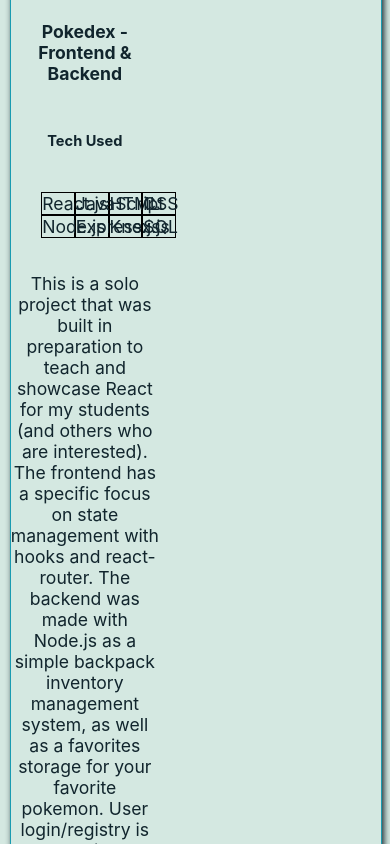
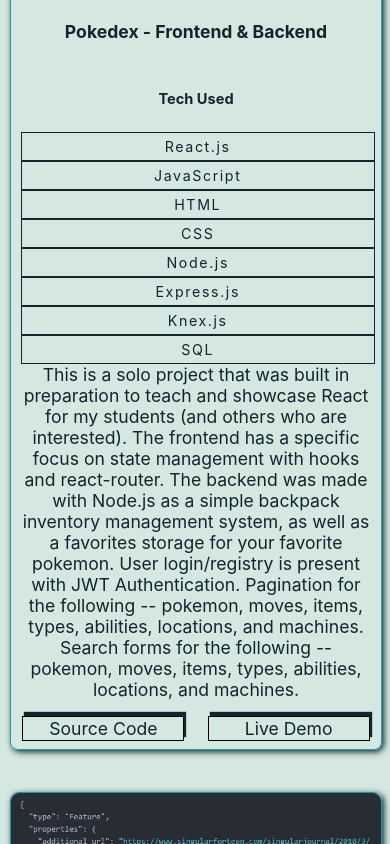
Before and after one commit to leachcoding/ReactPortfolio, a React (Create React App) app in the folder react-portfolio/: page / in a window 390 px wide. Shown: the part 2880-3724 px from the top of the page. Built offline with nearby package versions, Linux system fonts and the light colour scheme.

Commit message:
Most project work done -- near finished for blogs section

```diff
--- a/react-portfolio/src/components/Misc.css
+++ b/react-portfolio/src/components/Misc.css
@@ -10,20 +10,43 @@
   display: flex;
   flex-direction: column;
   background-color: #2fb7cf;
+  align-items: center;
+}
+
+.misc .pointedDiv h1 {
+  width: 50%;
+  text-align: center;
+  text-decoration: underline;
+  text-decoration-style: dashed;
+  border-bottom-style: ridge;
 }
 
 .misc .rowMisc {
   display: flex;
+  justify-content: center;
 }
 
 .misc .rowMisc .blogMisc {
   display: flex;
   flex-direction: column;
-  flex: 1 1 auto;
+  align-items: center;
+  flex: 2 1 auto;
 }
 
 .misc .rowMisc .courseMisc {
   display: flex;
   flex-direction: column;
-  flex: 2 1 auto;
+  align-items: center;
+  flex: 3 1 auto;
 }
+
+.misc a {
+  text-decoration: none;
+  color: #11252d;
+  transition: 0.3s;
+}
+
+.misc a:hover {
+  background-color: #2fb7cf;
+  color: #d4e8e1;
+}
--- a/react-portfolio/src/components/Projects.css
+++ b/react-portfolio/src/components/Projects.css
@@ -63,6 +63,7 @@
 
 .projects .projectCard h4, .projects .projectCard h5 {
   text-align: center;
+  height: 5%;
 }
 
 .projects .projectCard1, .projects .projectCard2, .projects .projectCard3, .projects .projectCard4, .projects .projectCard5, .projects .projectCard6 {
@@ -80,8 +81,41 @@
   display: flex;
   flex-direction: column;
 }
+.project1Info ul {
+  width: 95%;
+  margin: auto;
+}
+.project1Info ul li {
+  background: #d4e8e1;
+  color: #11252d;
+  align-items: center;
+  display: flex;
+  flex-wrap: wrap;
+  align-content: center;
+  justify-content: center;
+  width: 100%;
+  padding: 5px 0px 5px 0px;
+  font-size: 0.85rem;
+  margin-left: -30px;
+  border: 1px solid #11252d;
+  transition: 0.3s;
+  font-size: 0.89rem;
+  letter-spacing: 0.1rem;
+}
+
+.project1Info ul li:hover {
+  background: #11252d;
+  color: #d4e8e1;
+  border: 0.3rem ridge #125665;
+  font-size: 1.2rem;
+  border-top-color: #2fb7cf;
+  border-left-color: #2fb7cf;
+}
+
 .project1Info p{
-  height: 50%;
+  width: 95%;
+  height: 70%;
+  margin: auto;
 }
 .projectLinks {
   display: flex;
@@ -192,20 +226,12 @@
   .projects .projectCard1 img, .projects .projectCard2 img, .projects .projectCard3 img, .projects .projectCard4 img, .projects .projectCard5 img, .projects .projectCard6 img {
     width: 100%;
   }
+  .project1Info {
+    width: 100%;
+  }
   .projects {
     width: 100%;
     text-align: center;
-  }
-  .projects ul {
-    width: 93%;
-    list-style-type: none;
-    display: flex;
-    flex-wrap: wrap;
-    margin-left: -0.6rem;
-  }
-  .projects ul li {
-    width: 23%;
-    border: 1px solid black;
   }
   .projectLinks a {
     padding: 1px 6px 1px 6px;
--- a/react-portfolio/src/components/Projects.js
+++ b/react-portfolio/src/components/Projects.js
@@ -380,7 +380,7 @@
             </div>
           </section>
           <section className='projectCard projectCard2'>
-            <img src={require('../images/cryptoDatabase.JPG')} alt="Pokedex Project" />
+            <img src={require('../images/cryptoDatabase.JPG')} alt="Cryptozoology Database Schema" />
             <div className='project1Info'>
               <h4>Cryptozoology - Open Source Backend</h4>
               <h5>Tech Used</h5>
@@ -391,15 +391,15 @@
               </ul>
               <p>This is a open source project created by <a className='srcLink' href='https://github.com/simonw'>Simon Willison</a>. I am personally extremely interested in the entire cryptozoologocal field, with a heavy focus in Bigfoot and other named unknown primate species. I was looking for a backend I could work with to make a front end cryptid application, and this was the best/only backend I could find with a dataset that I really enjoyed and could see the expansion of. I have been heavily involved in creature documentation, GeoJSON creation for individual cryptids, as well as dataset creation for individual creatures for this project, and couldn't be more proud to have found something I am so passionately interested in shared in earnest with others. This is my showcase piece I am most happy to display.</p>
               <div className='projectLinks'>
-                <a className='projectLink' href=''>Source Code</a>
-                <a className='projectLink' href=''>Live Demo</a>
+                <a className='projectLink' href='https://github.com/leachcoding/cryptozoology'>Source Code</a>
+                <a className='projectLink' href='https://cryptids.datasettes.com/'>Live Demo</a>
               </div>
             </div>
           </section>
         </div>
         <div className='bottomRow'>
           <section className='projectCard projectCard3'>
-            <img src={require('../images/get2it.png')} alt="Pokedex Project" />
+            <img src={require('../images/get2it.png')} alt="Get 2 It Signup / Login Example Photo" />
             <div className='project1Info'>
               <h4>Get2It - Frontend & Backend</h4>
               <h5>Tech Used</h5>
@@ -415,8 +415,8 @@
               </ul>
               <p>This is a Labs project in which me, and a team of 4 others, inherited a dashboard todo list application to update and improve upon. This is currently on its 1.3 release. I have been heavily involved in the backend, writing documentation, creating an entirely new user schema, categories table, and updated task list for the dashboard, with JWT Authentication for the login/registry, as well as regular changes to update ios/web integration. On the frontend, I have worked significantly on CSS redesigns to go upon our new Figma re-design.</p>
               <div className='projectLinks'>
-                <a className='projectLink' href=''>Source Code</a>
-                <a className='projectLink' href=''>Live Demo</a>
+                <a className='projectLink' href='https://github.com/orgs/Lambda-School-Labs/teams/labs-pt9-get2it/repositories'>Source Code</a>
+                <a className='projectLink' href='https://master.d2aj6lilolim7e.amplifyapp.com/login'>Live Demo</a>
               </div>
             </div>
           </section>
@@ -435,10 +435,10 @@
                 <li>Knex.js</li>
                 <li>SQL</li>
               </ul>
-              <p>This is a project where me and a team worked to build a fitness application to create classes as instructors, and as clients, sign up for them. I build the entire backend for this application, creating users as instructors or clients, and an entire table for classes themselves, with a signup system using patch requests for the classes.</p>
+              <p>This is a project where me and a team worked to build a fitness application to create classes as instructors, and as clients, sign up for them using JWT Authentication. I built the entire backend for this application, creating users as instructors or clients, and an entire table for classes themselves, with a signup system using patch requests for the classes.</p>
               <div className='projectLinks'>
-                <a className='projectLink' href=''>Source Code</a>
-                <a className='projectLink' href=''>Live Demo</a>
+                <a className='projectLink' href='https://github.com/Build-Week-PT-Anytime-Fitness-1/Backend'>Source Code</a>
+                <a className='projectLink' href='https://anywhere-fitness1.herokuapp.com/'>Live Demo</a>
               </div>
             </div>
           </section>
```
